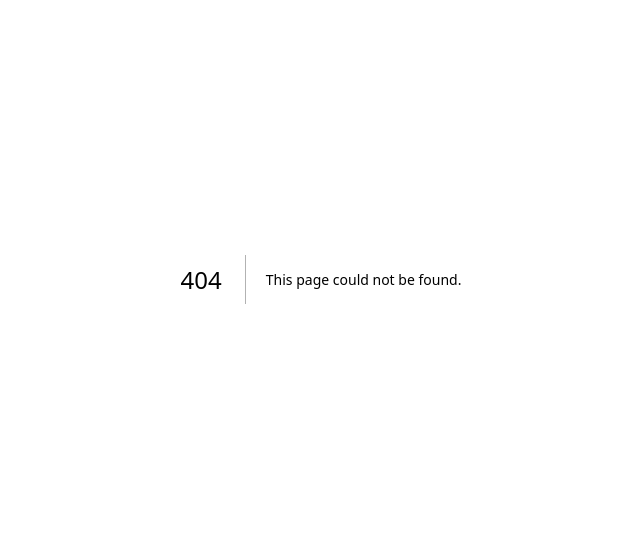
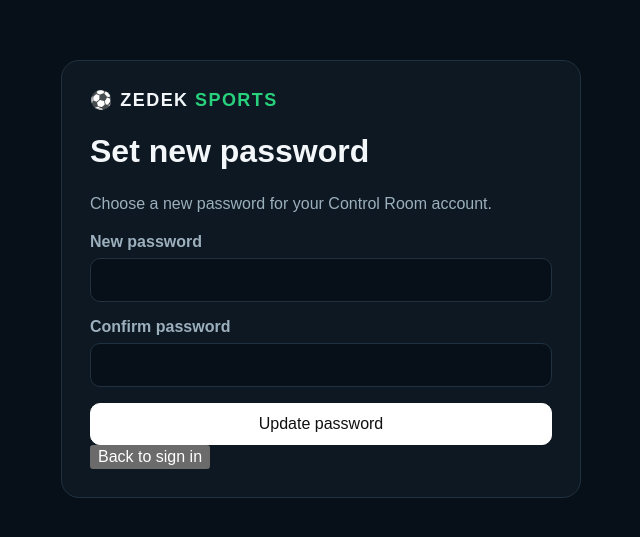
Before and after one commit to zedeksports/zedek-deki-man-1, a Next.js app in the folder control-room/: page /reset-password in a window 1280 px wide. Before the commit this address had no page. Shown: the part 121-658 px from the top of the page, without its empty margins (319-959 px from the left). Built offline with nearby package versions, Linux system fonts and the light colour scheme.

Commit message:
feat: add control room password update page

```diff
--- /dev/null
+++ b/control-room/app/reset-password/page.js
@@ -0,0 +1,38 @@
+"use client";
+
+import { useState } from "react";
+import { createSupabaseBrowserClient } from "../../lib/supabase/browser";
+
+export default function ResetPasswordPage() {
+  const [password,setPassword]=useState("");
+  const [confirmPassword,setConfirmPassword]=useState("");
+  const [message,setMessage]=useState("");
+  const [loading,setLoading]=useState(false);
+
+  async function updatePassword(e) {
+    e.preventDefault();
+    setMessage("");
+    if (password.length < 6) { setMessage("Password must be at least 6 characters."); return; }
+    if (password !== confirmPassword) { setMessage("Passwords do not match."); return; }
+    setLoading(true);
+    const supabase=createSupabaseBrowserClient();
+    const {error}=await supabase.auth.updateUser({password});
+    setLoading(false);
+    if (error) { setMessage(error.message); return; }
+    setMessage("Password updated successfully. You can now sign in.");
+    setTimeout(()=>{ window.location.href="/login"; },1200);
+  }
+
+  return <main className="auth-page"><div className="auth-card">
+    <div className="brand">⚽ ZEDEK <span>SPORTS</span></div>
+    <h1>Set new password</h1>
+    <p className="muted">Choose a new password for your Control Room account.</p>
+    <form className="form-stack" onSubmit={updatePassword}>
+      <label>New password<input type="password" value={password} onChange={e=>setPassword(e.target.value)} autoComplete="new-password" required/></label>
+      <label>Confirm password<input type="password" value={confirmPassword} onChange={e=>setConfirmPassword(e.target.value)} autoComplete="new-password" required/></label>
+      <button className="button primary" type="submit" disabled={loading}>{loading?"Updating...":"Update password"}</button>
+    </form>
+    {message&&<div className={message.includes("successfully")?"success-box":"error-box"}>{message}</div>}
+    <div className="auth-links"><button type="button" className="link-button" onClick={()=>window.location.href="/login"}>Back to sign in</button></div>
+  </div></main>;
+}
```
